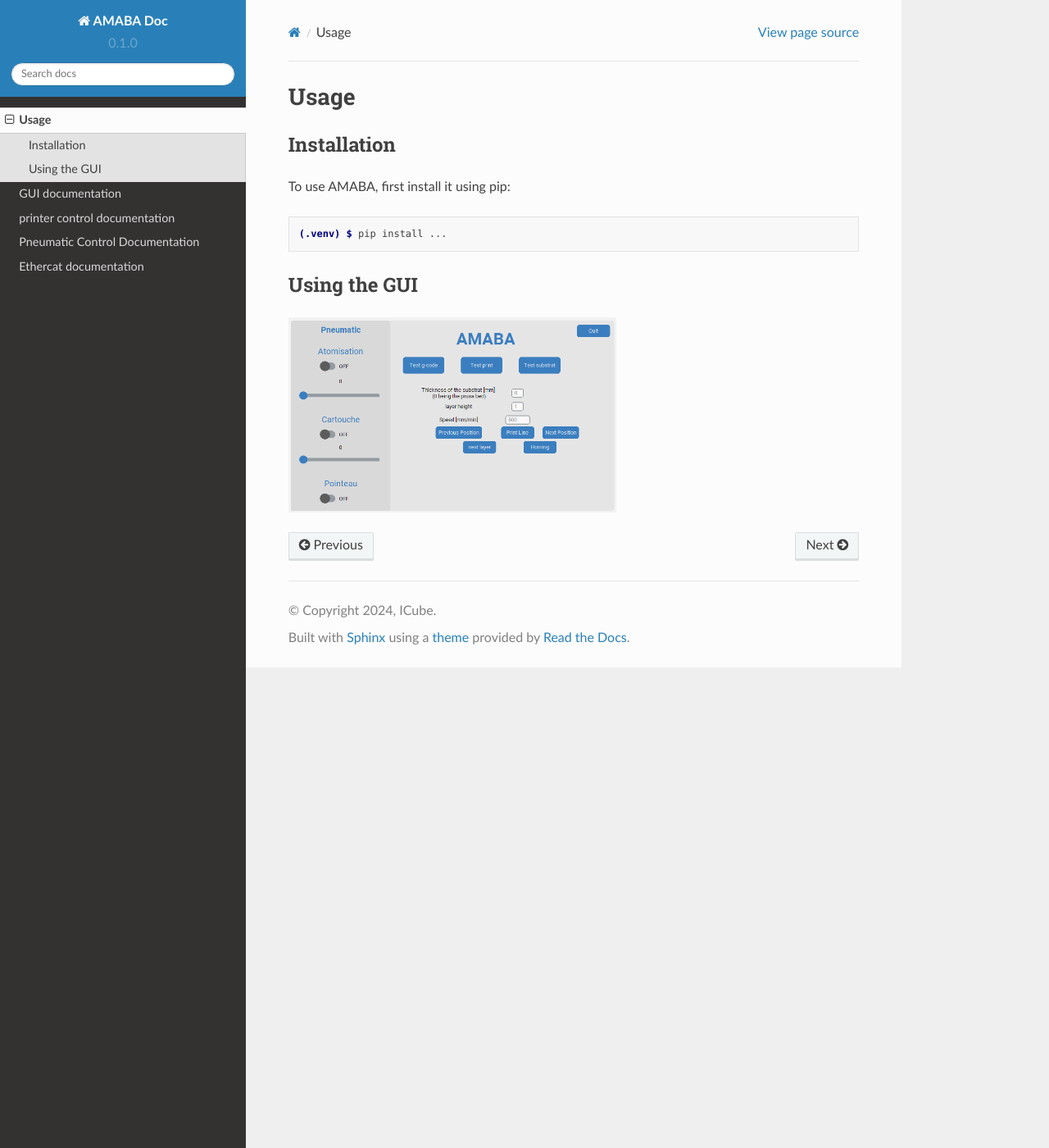
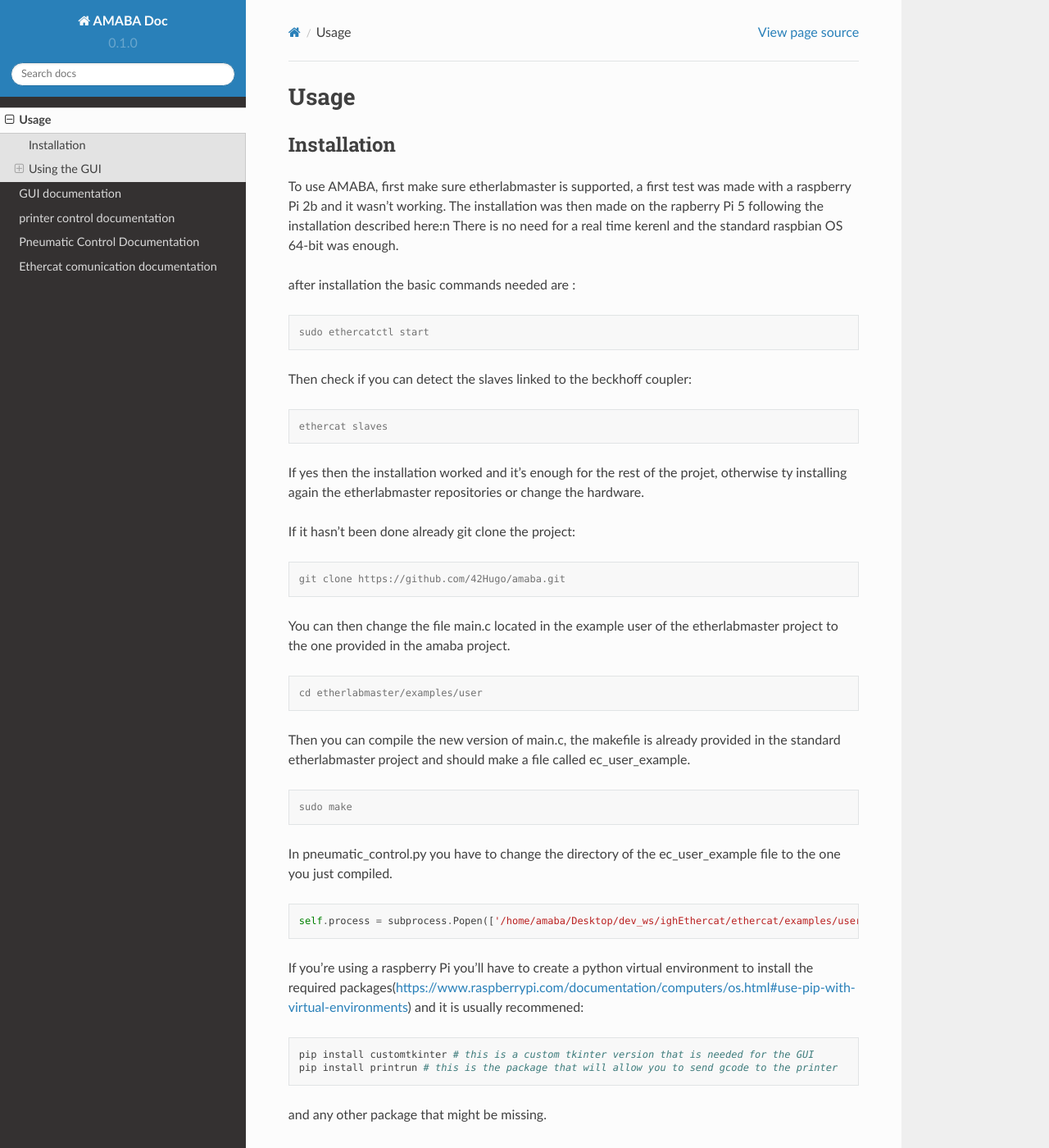
Before and after one commit to 42Hugo/AMABA, a Sphinx documentation site: the page built from documentation/docs/source/usage.rst, in a window 1280 px wide and 1400 px high. Shown: the whole window at 82% size. Built offline with Sphinx 7.4.7 and the Read the Docs theme 2.0.0, drawn with Linux system fonts in a browser that asks for light colours; some of the changed text lies outside the part shown.

Commit message:
complete version of doc except usage, update version of main.c

```diff
--- a/documentation/docs/source/conf.py
+++ b/documentation/docs/source/conf.py
@@ -22,6 +22,8 @@
     'sphinx.ext.autosummary',
     'sphinx.ext.intersphinx',
     'sphinx.ext.viewcode',
+    'breathe',
+    'sphinx_copybutton',
 ]
 
 intersphinx_mapping = {
@@ -29,6 +31,16 @@
     'sphinx': ('https://www.sphinx-doc.org/en/master/', None),
 }
 intersphinx_disabled_domains = ['std']
+
+breathe_projects = {
+    "AMABA": "C:\\Users\\hugoa\\OneDrive\\Bureau\\AMABA\\Automatisation\\amaba\\amaba\\documentation\\docs\\doxygen\\xml"
+}
+breathe_default_project = "AMABA"
+
+# Additional Breathe configurations
+breathe_default_members = ('members', 'undoc-members')
+breathe_show_define_initializer = True
+breathe_show_enumvalue_initializer = True
 
 templates_path = ['_templates']
 
--- a/documentation/docs/source/usage.rst
+++ b/documentation/docs/source/usage.rst
@@ -6,15 +6,108 @@
 Installation
 ------------
 
-To use AMABA, first install it using pip:
+To use AMABA, first make sure etherlabmaster is supported, a first test was made with a raspberry Pi 2b  and it wasn't working.
+The installation was then made on the rapberry Pi 5 following the installation described here:\n
+There is no need for a real time kerenl and the standard raspbian OS 64-bit was enough.
+
+after installation the basic commands needed are :
 
 .. code-block:: console
 
-   (.venv) $ pip install ...
+   sudo ethercatctl start
+
+Then check if you can detect the slaves linked to the beckhoff coupler:
+
+.. code-block:: console
+
+   ethercat slaves
+
+If yes then the installation worked and it's enough for the rest of the projet, otherwise ty installing again the etherlabmaster repositories or change the hardware.
+
+If it hasn't been done already git clone the project:
+
+.. code-block:: console
+
+   git clone https://github.com/42Hugo/amaba.git
+
+You can then change the file main.c located in the example user of the etherlabmaster project to the one provided in the amaba project.
+
+.. code-block:: console
+
+   cd etherlabmaster/examples/user
+
+Then you can compile the new version of main.c, the makefile is already provided in the standard etherlabmaster project and should make a file called ec_user_example.
+
+.. code-block:: console
+
+   sudo make
+
+In pneumatic_control.py you have to change the directory of the ec_user_example file to the one you just compiled.
+
+.. code-block:: python
+
+   self.process = subprocess.Popen(['/home/amaba/Desktop/dev_ws/ighEthercat/ethercat/examples/user/ec_user_example'],  stdin=subprocess.PIPE)
+
+If you're using a raspberry Pi you'll have to create a python virtual environment to install the required packages(https://www.raspberrypi.com/documentation/computers/os.html#use-pip-with-virtual-environments) and it is usually recommened:
+
+.. code-block:: python
+
+   pip install customtkinter # this is a custom tkinter version that is needed for the GUI
+   pip install printrun # this is the package that will allow you to send gcode to the printer
+
+and any other package that might be missing.
+
+start the GUI by running the main.py file:
+
+.. code-block:: console
+
+   python main.py
 
 Using the GUI
 ----------------
 
+Connection to ethercat and printer
+~~~~~~~~~~~~~~~~~~~~~~~~~~~~~~~~~~
+
+.. image:: images/open_gui.png
+   :width: 600
+   :alt: Alternative text
+   :align: center
+
+1. Click on connect to start the subprocess handling the ethercat communication
+2. Click on any printer menu to connect to the printer and perform a homing sequence
+3. Test g-code to choose a g-code file and send it to the printer
+4. Test print to print one line at a time and tests various parameters
+5. Test substrat to print multiple lines on the whole substrat
+6. Homing to perform a homing sequence
+7. Quit to close the GUI
+
+Pneumatic control
+~~~~~~~~~~~~~~~~~
+
 .. image:: images/open_gui.png
    :width: 400
    :alt: Alternative text
+
+every swith opens or closes the solenoid valve and the pressure regulator is controlled by the slider.
+
+Test g-code
+~~~~~~~~~~~
+
+.. image:: images/open_gui.png
+   :width: 400
+   :alt: Alternative text
+
+Test print
+~~~~~~~~~~~~
+
+.. image:: images/open_gui.png
+   :width: 400
+   :alt: Alternative text
+
+Test substrat
+~~~~~~~~~~~~~~~~
+
+.. image:: images/open_gui.png
+   :width: 400
+   :alt: Alternative text
```
Also changed, not shown: documentation/docs/source/ethercat.rst (+11 -1 lines), 1 other file.
